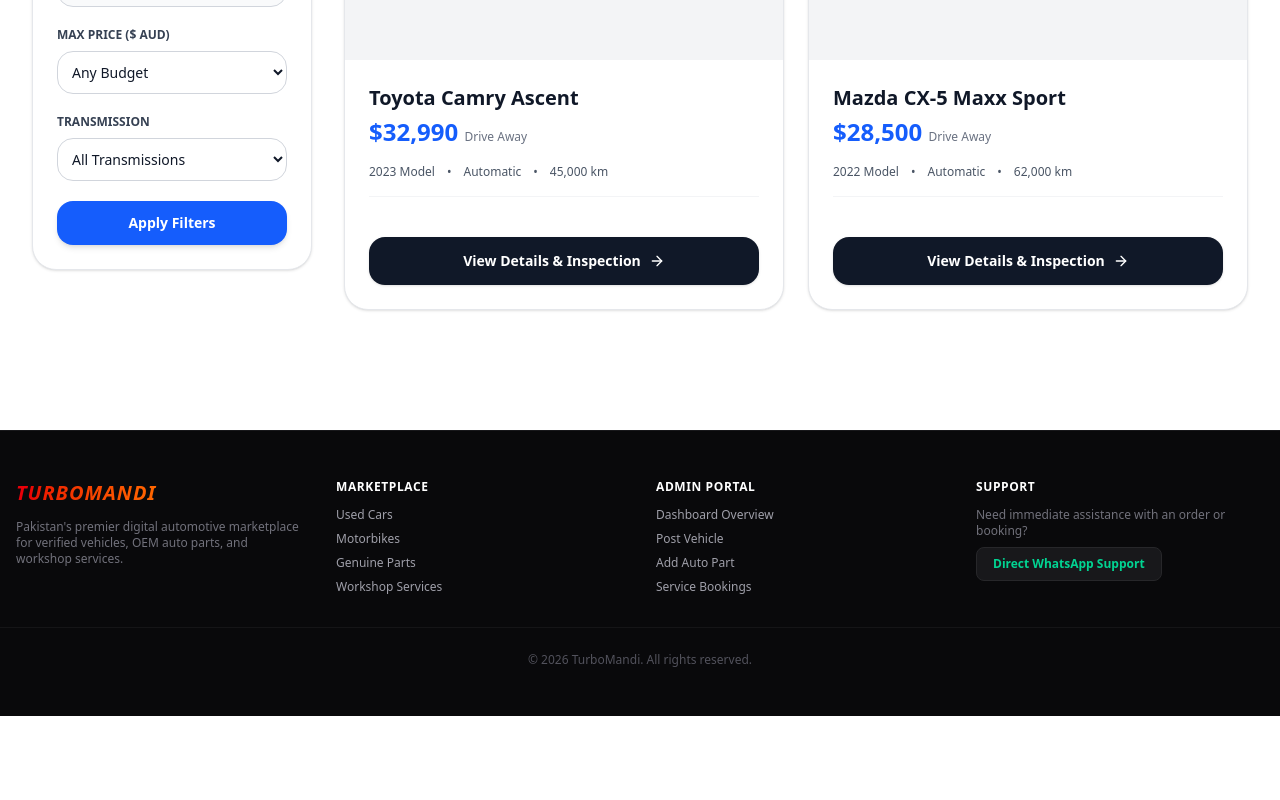
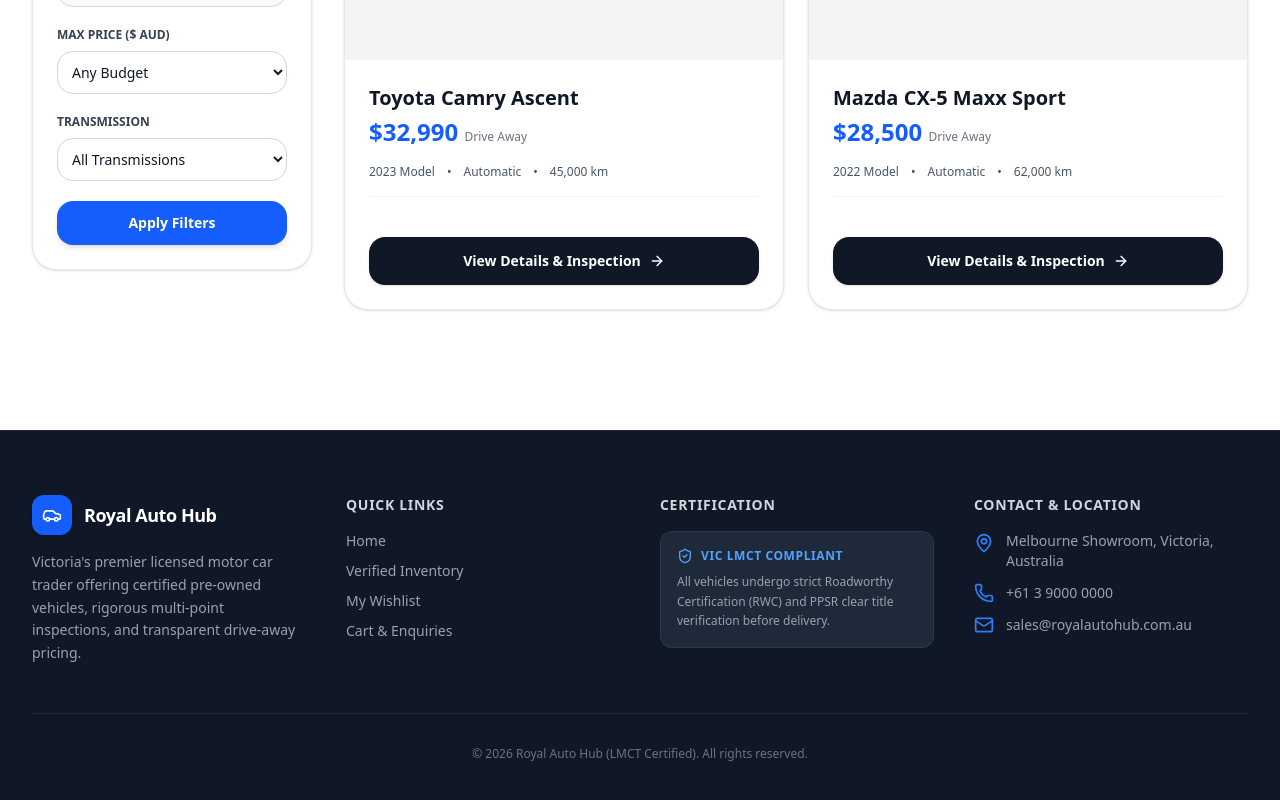
Before and after one commit to JobsInformation/turbomandi-web, a Next.js app: page /vehicles in a window 1280 px wide. Shown: the part 481-1281 px from the top of the page. Before the commit the page ends 1197 px from the top, so only its background shows below. Built offline with nearby package versions, Linux system fonts and the light colour scheme.

Commit message:
UI: Update footer to Royal Auto Hub branding and VIC LMCT details

```diff
--- a/components/Footer.tsx
+++ b/components/Footer.tsx
@@ -1,54 +1,70 @@
 import Link from 'next/link';
+import { Car, ShieldCheck, MapPin, Phone, Mail } from 'lucide-react';
 
 export default function Footer() {
   return (
-    <footer className="bg-zinc-950 border-t border-zinc-900 text-zinc-400 py-12">
-      <div className="max-w-7xl mx-auto px-4 grid grid-cols-1 md:grid-cols-4 gap-8">
-        <div>
-          <span className="text-xl font-black italic tracking-wider bg-gradient-to-r from-red-600 via-orange-500 to-yellow-400 bg-clip-text text-transparent block mb-3">
-            TURBOMANDI
-          </span>
-          <p className="text-xs text-zinc-500">
-            Pakistan's premier digital automotive marketplace for verified vehicles, OEM auto parts, and workshop services.
+    <footer className="bg-gray-900 text-white pt-16 pb-12 border-t border-gray-800">
+      <div className="max-w-7xl mx-auto px-4 sm:px-6 lg:px-8">
+        <div className="grid grid-cols-1 md:grid-cols-4 gap-10 mb-12">
+
+          <div className="space-y-4">
+            <div className="flex items-center gap-3">
+              <div className="w-10 h-10 rounded-xl bg-blue-600 flex items-center justify-center text-white shadow-md">
+                <Car className="w-5 h-5" />
+              </div>
+              <span className="text-lg font-bold tracking-tight">Royal Auto Hub</span>
+            </div>
+            <p className="text-gray-400 text-sm leading-relaxed">
+              Victoria's premier licensed motor car trader offering certified pre-owned vehicles, rigorous multi-point inspections, and transparent drive-away pricing.
             </p>
           </div>
 
           <div>
-          <h4 className="text-xs font-bold uppercase text-white tracking-wider mb-3">Marketplace</h4>
-          <ul className="space-y-2 text-xs">
-            <li><Link href="/vehicles?type=CAR" className="hover:text-red-500 transition-colors">Used Cars</Link></li>
-            <li><Link href="/vehicles?type=BIKE" className="hover:text-red-500 transition-colors">Motorbikes</Link></li>
-            <li><Link href="/parts" className="hover:text-red-500 transition-colors">Genuine Parts</Link></li>
-            <li><Link href="/services" className="hover:text-red-500 transition-colors">Workshop Services</Link></li>
+            <h4 className="text-sm font-semibold uppercase tracking-wider text-gray-300 mb-4">Quick Links</h4>
+            <ul className="space-y-2.5 text-sm text-gray-400">
+              <li><Link href="/" className="hover:text-white transition-colors no-underline text-gray-400">Home</Link></li>
+              <li><Link href="/vehicles" className="hover:text-white transition-colors no-underline text-gray-400">Verified Inventory</Link></li>
+              <li><Link href="/wishlist" className="hover:text-white transition-colors no-underline text-gray-400">My Wishlist</Link></li>
+              <li><Link href="/cart" className="hover:text-white transition-colors no-underline text-gray-400">Cart & Enquiries</Link></li>
             </ul>
           </div>
 
           <div>
-          <h4 className="text-xs font-bold uppercase text-white tracking-wider mb-3">Admin Portal</h4>
-          <ul className="space-y-2 text-xs">
-            <li><Link href="/admin" className="hover:text-red-500 transition-colors">Dashboard Overview</Link></li>
-            <li><Link href="/vehicles/new" className="hover:text-red-500 transition-colors">Post Vehicle</Link></li>
-            <li><Link href="/parts/new" className="hover:text-red-500 transition-colors">Add Auto Part</Link></li>
-            <li><Link href="/admin/bookings" className="hover:text-red-500 transition-colors">Service Bookings</Link></li>
+            <h4 className="text-sm font-semibold uppercase tracking-wider text-gray-300 mb-4">Certification</h4>
+            <div className="bg-gray-800 p-4 rounded-xl border border-gray-700/60 space-y-2">
+              <div className="flex items-center gap-2 text-blue-400 font-semibold text-xs uppercase tracking-wider">
+                <ShieldCheck className="w-4 h-4" />
+                VIC LMCT Compliant
+              </div>
+              <p className="text-xs text-gray-400 leading-relaxed">
+                All vehicles undergo strict Roadworthy Certification (RWC) and PPSR clear title verification before delivery.
+              </p>
+            </div>
+          </div>
+
+          <div>
+            <h4 className="text-sm font-semibold uppercase tracking-wider text-gray-300 mb-4">Contact & Location</h4>
+            <ul className="space-y-3 text-sm text-gray-400">
+              <li className="flex items-start gap-3">
+                <MapPin className="w-5 h-5 text-blue-500 shrink-0 mt-0.5" />
+                <span>Melbourne Showroom, Victoria, Australia</span>
+              </li>
+              <li className="flex items-center gap-3">
+                <Phone className="w-5 h-5 text-blue-500 shrink-0" />
+                <span>+61 3 9000 0000</span>
+              </li>
+              <li className="flex items-center gap-3">
+                <Mail className="w-5 h-5 text-blue-500 shrink-0" />
+                <span>sales@royalautohub.com.au</span>
+              </li>
             </ul>
           </div>
 
-        <div>
-          <h4 className="text-xs font-bold uppercase text-white tracking-wider mb-3">Support</h4>
-          <p className="text-xs text-zinc-500 mb-2">Need immediate assistance with an order or booking?</p>
-          <a
-            href="https://wa.me/923001234567"
-            target="_blank"
-            rel="noopener noreferrer"
-            className="inline-block bg-zinc-900 border border-zinc-800 text-emerald-400 hover:bg-emerald-600 hover:text-white font-bold text-xs px-4 py-2 rounded-lg transition-all"
-          >
-            Direct WhatsApp Support
-          </a>
-        </div>
         </div>
 
-      <div className="max-w-7xl mx-auto px-4 mt-8 pt-6 border-t border-zinc-900/80 text-center text-xs text-zinc-600">
-        © {new Date().getFullYear()} TurboMandi. All rights reserved.
+        <div className="pt-8 border-t border-gray-800 text-center text-xs text-gray-500">
+          <p>&copy; {new Date().getFullYear()} Royal Auto Hub (LMCT Certified). All rights reserved.</p>
+        </div>
       </div>
     </footer>
   );
```
Lines whose indentation alone changed are shown as unchanged.
